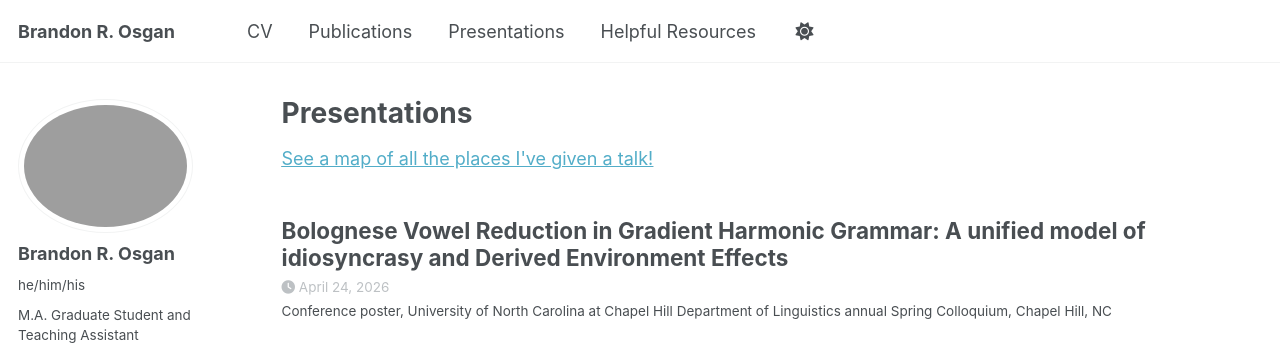
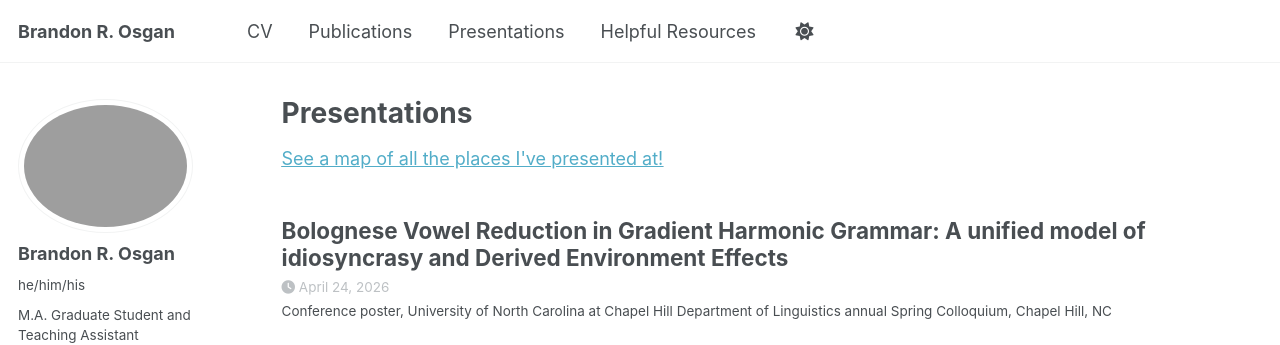
Before and after one commit to bosgan/bosgan.github.io, a Jekyll site: the page built from _pages/talks.html, in a window 1280 px wide and 900 px high. Shown: the top 345 px of the window. Built offline with Jekyll 4.4.1, drawn with Linux system fonts in a browser that asks for light colours; some web fonts are replaced; a script that is not in the unit is left out.

Commit message:
Update talks.html

```diff
--- a/_pages/talks.html
+++ b/_pages/talks.html
@@ -7,7 +7,7 @@
 
 {% if site.talkmap_link == true %}
 
-<p style="text-decoration:underline;"><a href="/talkmap.html">See a map of all the places I've given a talk!</a></p>
+<p style="text-decoration:underline;"><a href="/talkmap.html">See a map of all the places I've presented at!</a></p>
 
 {% endif %}
 
```
